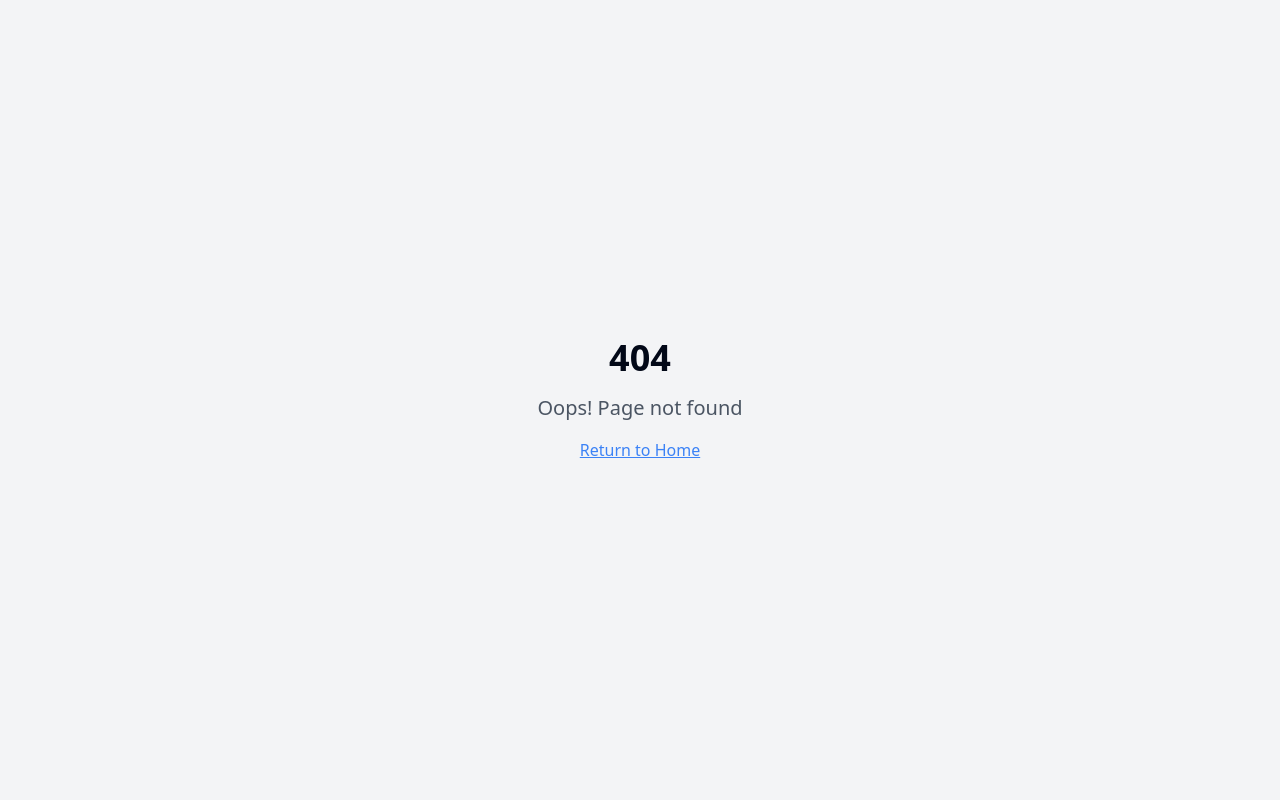
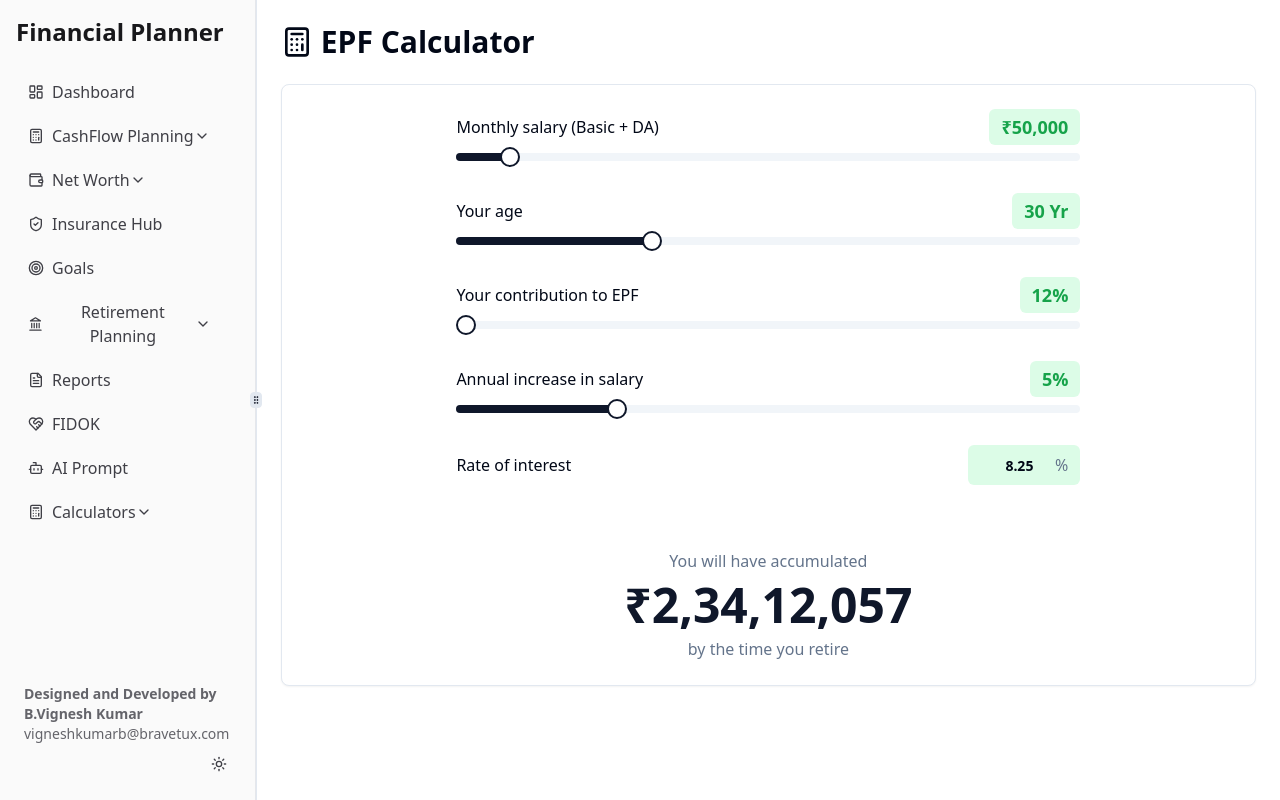
Before and after one commit to bravetux/Finance.AI, a React (Vite) app: page /dashboard/epf-calculator in a window 1280 px wide. Before the commit this address had no page. Built offline with nearby package versions, Linux system fonts and the light colour scheme.

Commit message:
[dyad] Added a new EPF Calculator page - wrote 3 file(s)

```diff
--- a/src/App.tsx
+++ b/src/App.tsx
@@ -40,6 +40,7 @@ import FIDOK from "./pages/FIDOK";
 import SIPCalculator from "./pages/SIPCalculator";
 import SWPCalculator from "./pages/SWPCalculator";
 import PPFCalculator from "./pages/PPFCalculator";
+import EPFCalculator from "./pages/EPFCalculator";
 
 const queryClient = new QueryClient();
 
@@ -86,6 +87,7 @@ const App = () => (
               <Route path="sip-calculator" element={<SIPCalculator />} />
               <Route path="swp-calculator" element={<SWPCalculator />} />
               <Route path="ppf-calculator" element={<PPFCalculator />} />
+              <Route path="epf-calculator" element={<EPFCalculator />} />
             </Route>
             <Route path="*" element={<NotFound />} />
           </Routes>
--- a/src/components/DashboardLayout.tsx
+++ b/src/components/DashboardLayout.tsx
@@ -120,6 +120,7 @@ const navItems = [
       { name: "SIP Calculator", path: "/dashboard/sip-calculator", icon: Calculator, type: 'link' },
       { name: "SWP Calculator", path: "/dashboard/swp-calculator", icon: Calculator, type: 'link' },
       { name: "PPF Calculator", path: "/dashboard/ppf-calculator", icon: Calculator, type: 'link' },
+      { name: "EPF Calculator", path: "/dashboard/epf-calculator", icon: Calculator, type: 'link' },
     ]
   },
 ];
--- /dev/null
+++ b/src/pages/EPFCalculator.tsx
@@ -0,0 +1,148 @@
+"use client";
+
+import React, { useState, useMemo } from "react";
+import { Card, CardContent } from "@/components/ui/card";
+import { Slider } from "@/components/ui/slider";
+import { Input } from "@/components/ui/input";
+import { Calculator } from "lucide-react";
+
+const EPFCalculator: React.FC = () => {
+  const [monthlySalary, setMonthlySalary] = useState(50000);
+  const [age, setAge] = useState(30);
+  const [contribution, setContribution] = useState(12);
+  const [salaryIncrease, setSalaryIncrease] = useState(5);
+  const [interestRate, setInterestRate] = useState(8.25);
+  const retirementAge = 58;
+
+  const accumulatedAmount = useMemo(() => {
+    let balance = 0;
+    let currentMonthlySalary = monthlySalary;
+    const yearsToRetire = retirementAge - age;
+
+    if (yearsToRetire <= 0) return 0;
+
+    for (let i = 0; i < yearsToRetire; i++) {
+      // Assuming employer matches the employee's contribution for this calculation
+      const annualContribution = currentMonthlySalary * 12 * (contribution / 100) * 2;
+      const interest = balance * (interestRate / 100);
+      balance += interest + annualContribution;
+      currentMonthlySalary *= (1 + salaryIncrease / 100);
+    }
+
+    return balance;
+  }, [monthlySalary, age, contribution, salaryIncrease, interestRate]);
+
+  const formatCurrency = (value: number) => {
+    return `₹${value.toLocaleString("en-IN", { maximumFractionDigits: 0 })}`;
+  };
+
+  return (
+    <div className="space-y-6">
+      <h1 className="text-3xl font-bold flex items-center gap-2">
+        <Calculator className="h-8 w-8" />
+        EPF Calculator
+      </h1>
+
+      <Card>
+        <CardContent className="pt-6 max-w-2xl mx-auto">
+          <div className="space-y-8">
+            {/* Monthly Salary */}
+            <div>
+              <div className="flex justify-between items-center mb-2">
+                <label className="font-medium">Monthly salary (Basic + DA)</label>
+                <span className="text-lg font-bold text-green-600 bg-green-100 dark:bg-green-900/50 px-3 py-1 rounded-md">
+                  {formatCurrency(monthlySalary)}
+                </span>
+              </div>
+              <Slider
+                value={[monthlySalary]}
+                onValueChange={(val) => setMonthlySalary(val[0])}
+                min={15000}
+                max={500000}
+                step={1000}
+              />
+            </div>
+
+            {/* Your Age */}
+            <div>
+              <div className="flex justify-between items-center mb-2">
+                <label className="font-medium">Your age</label>
+                <span className="text-lg font-bold text-green-600 bg-green-100 dark:bg-green-900/50 px-3 py-1 rounded-md">
+                  {age} Yr
+                </span>
+              </div>
+              <Slider
+                value={[age]}
+                onValueChange={(val) => setAge(val[0])}
+                min={18}
+                max={57}
+                step={1}
+              />
+            </div>
+
+            {/* Contribution to EPF */}
+            <div>
+              <div className="flex justify-between items-center mb-2">
+                <label className="font-medium">Your contribution to EPF</label>
+                <span className="text-lg font-bold text-green-600 bg-green-100 dark:bg-green-900/50 px-3 py-1 rounded-md">
+                  {contribution}%
+                </span>
+              </div>
+              <Slider
+                value={[contribution]}
+                onValueChange={(val) => setContribution(val[0])}
+                min={12}
+                max={25}
+                step={0.5}
+              />
+            </div>
+
+            {/* Annual Increase in Salary */}
+            <div>
+              <div className="flex justify-between items-center mb-2">
+                <label className="font-medium">Annual increase in salary</label>
+                <span className="text-lg font-bold text-green-600 bg-green-100 dark:bg-green-900/50 px-3 py-1 rounded-md">
+                  {salaryIncrease}%
+                </span>
+              </div>
+              <Slider
+                value={[salaryIncrease]}
+                onValueChange={(val) => setSalaryIncrease(val[0])}
+                min={0}
+                max={20}
+                step={1}
+              />
+            </div>
+
+            {/* Rate of Interest */}
+            <div>
+              <div className="flex justify-between items-center">
+                <label className="font-medium">Rate of interest</label>
+                <div className="relative w-28">
+                  <Input
+                    type="number"
+                    value={interestRate}
+                    onChange={(e) => setInterestRate(Number(e.target.value))}
+                    className="pr-8 text-right font-bold bg-green-100 dark:bg-green-900/50 border-none"
+                  />
+                  <span className="absolute right-3 top-1/2 -translate-y-1/2 text-muted-foreground">%</span>
+                </div>
+              </div>
+            </div>
+
+            {/* Result */}
+            <div className="text-center pt-8">
+              <p className="text-muted-foreground">You will have accumulated</p>
+              <p className="text-4xl md:text-5xl font-bold text-primary my-2">
+                {formatCurrency(accumulatedAmount)}
+              </p>
+              <p className="text-muted-foreground">by the time you retire</p>
+            </div>
+          </div>
+        </CardContent>
+      </Card>
+    </div>
+  );
+};
+
+export default EPFCalculator;
```
